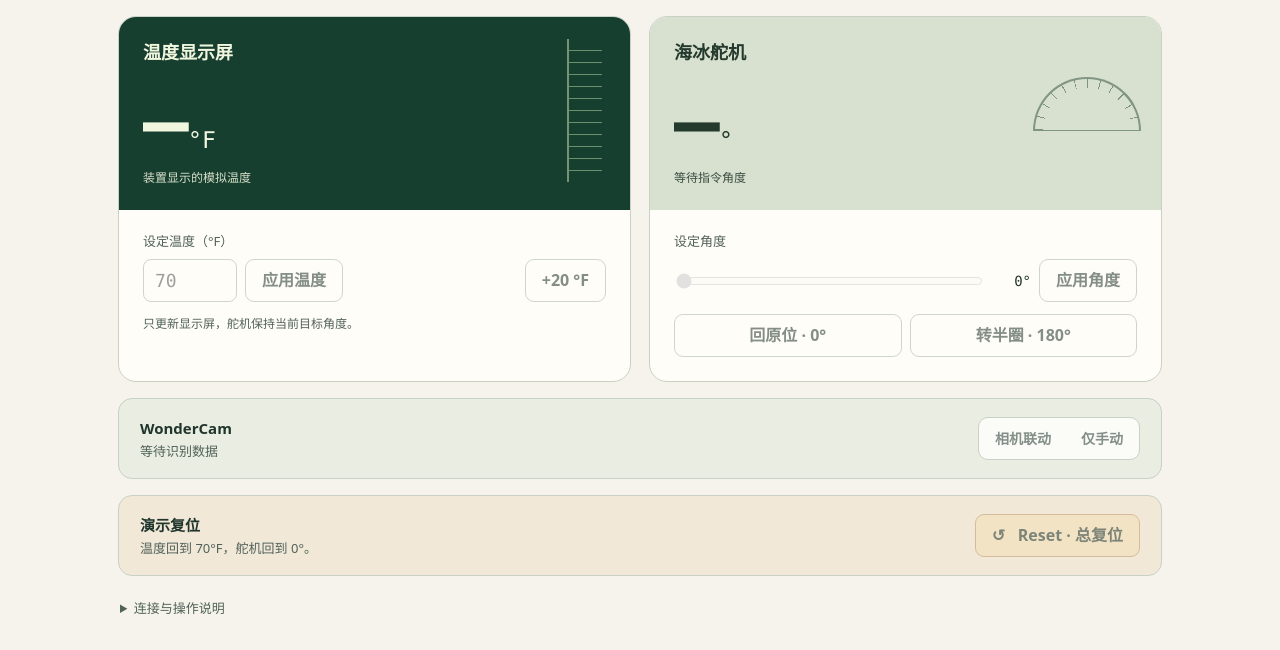
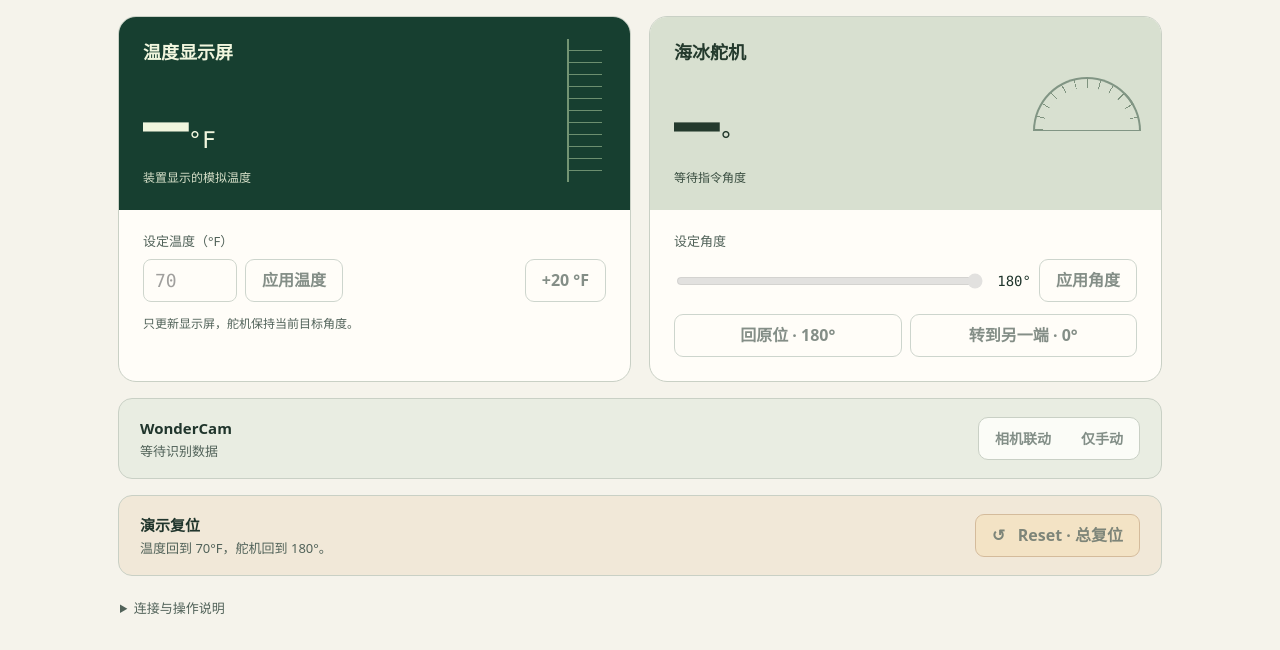
Before and after one commit to yjr927/x, a plain HTML site: page index.html in a window 1280 px wide. Shown: the part 217-867 px from the top of the page. Drawn offline with Linux system fonts and the light colour scheme.

Commit message:
Home at 180 degrees and swing a full half-turn on each new detection

```diff
--- a/index.html
+++ b/index.html
@@ -12,12 +12,12 @@
 <section class="card" aria-labelledby="tempTitle"><div class="face"><h2 id="tempTitle">温度显示屏</h2><div class="readout heroReading"><strong id="temp">—</strong><small>°F</small></div><div class="footnote">装置显示的模拟温度</div><div class="thermo" id="scale" aria-hidden="true"></div></div>
 <div class="controls"><label for="tempInput">设定温度（°F）</label><form id="tempForm" class="row"><input class="valueIn control" id="tempInput" type="number" min="0" max="4294967295" step="1" value="70" required disabled><button class="control" disabled>应用温度</button><button type="button" data-cmd="!WARM" class="control quick" disabled>+20 °F</button></form><p class="helper">只更新显示屏，舵机保持当前目标角度。</p></div></section>
 <section class="card" aria-labelledby="motorTitle"><div class="face servo"><h2 id="motorTitle">海冰舵机</h2><div class="readout heroReading"><strong id="motor">—</strong><small>°</small></div><div id="target" class="footnote">等待指令角度</div><div class="dial" id="dial" aria-hidden="true"><i></i></div></div>
-<div class="controls"><label for="angle">设定角度</label><div class="row"><div class="motor-setting"><input id="angle" type="range" min="0" max="180" value="0" class="control" disabled><output id="angleOut" for="angle">0°</output></div><button id="setMotor" class="control" disabled>应用角度</button></div>
-<div class="presets"><button data-cmd="!MOTOR 0" class="control" disabled>回原位 · 0°</button><button data-cmd="!MOTOR 180" class="control" disabled>转半圈 · 180°</button></div></div></section>
+<div class="controls"><label for="angle">设定角度</label><div class="row"><div class="motor-setting"><input id="angle" type="range" min="0" max="180" value="180" class="control" disabled><output id="angleOut" for="angle">180°</output></div><button id="setMotor" class="control" disabled>应用角度</button></div>
+<div class="presets"><button data-cmd="!MOTOR 180" class="control" disabled>回原位 · 180°</button><button data-cmd="!MOTOR 0" class="control" disabled>转到另一端 · 0°</button></div></div></section>
 </div>
 <section class="panel"><div><strong>WonderCam</strong><small id="feature">等待识别数据</small></div><div class="mode" role="group" aria-label="识别联动"><button data-auto="1" data-cmd="!AUTO 1" class="control" aria-pressed="false" disabled>相机联动</button><button data-auto="0" data-cmd="!AUTO 0" class="control" aria-pressed="false" disabled>仅手动</button></div></section>
-<section class="panel resetpanel"><div><strong>演示复位</strong><small>温度回到 70°F，舵机回到 0°。</small></div><button data-cmd="!RESET" class="reset control" disabled>↺ &nbsp; Reset · 总复位</button></section>
-<details class="help"><summary>连接与操作说明</summary><p>先上传配套的 TangibleEarth.ino。关闭 Arduino IDE 的串口监视器，在桌面 Chrome 或 Edge 打开本页，再选择 Arduino Uno 的 USB 端口。相机可单独用 USB 供电。</p><p>相机联动时，汽车（ID 3）触发升温 20°F 并让舵机转到 180°。现场需要接管时，点「仅手动」暂停识别联动。角度是 Uno 发出的舵机指令值。</p></details>
+<section class="panel resetpanel"><div><strong>演示复位</strong><small>温度回到 70°F，舵机回到 180°。</small></div><button data-cmd="!RESET" class="reset control" disabled>↺ &nbsp; Reset · 总复位</button></section>
+<details class="help"><summary>连接与操作说明</summary><p>先上传配套的 TangibleEarth.ino。关闭 Arduino IDE 的串口监视器，在桌面 Chrome 或 Edge 打开本页，再选择 Arduino Uno 的 USB 端口。相机可单独用 USB 供电。</p><p>相机联动时，每次重新识别汽车（ID 3），温度升高 20°F，舵机在 180° 和 0° 两端之间转半圈。移开至少 1 秒再放回即可再次触发。现场需要接管时，点「仅手动」暂停识别联动。角度是 Uno 发出的舵机指令值。</p></details>
 </main><script>
 'use strict';
 const $ = id => document.getElementById(id);
```
Also changed, not shown: 2 other files.
